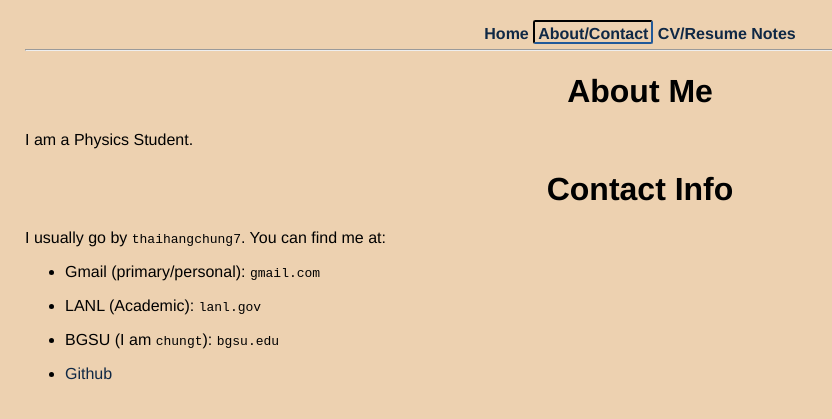
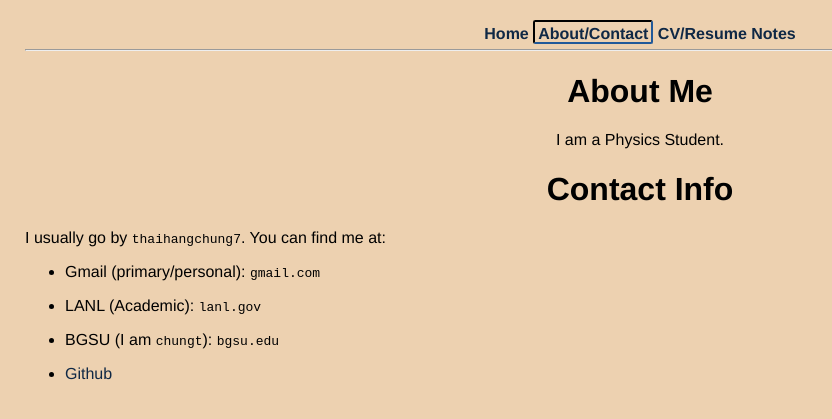
Before and after one commit to thaihangchung7/thaihangchung7.github.io, a Jekyll site: the page built from about.md, in a window 1280 px wide. Shown: the top 419 px of the page, without its empty margins (0-832 px from the left). Built offline with Jekyll 4.4.1, drawn with Linux system fonts in a browser that asks for light colours.

Commit message:
Centering some text

```diff
--- a/about.md
+++ b/about.md
@@ -4,7 +4,7 @@ title: About/Contact
 ---
 # About Me
 
-I am a Physics Student.
+<center> I am a Physics Student. </center>
 
 # Contact Info
 
--- a/index.html
+++ b/index.html
@@ -3,6 +3,6 @@ layout: default
 title: Home
 ---
 
-<h1 class="fullname">{{ "Hi there, I'm Thai hang Chung" }}</h1>
+<center> <h1 class="fullname">{{ "Hi there, I'm Thai hang Chung" }}</h1> </center>
 
-Updates on my research, persistent notes, and interesting topics.
+<center> Updates on my research, persistent notes, and interesting topics. </center>
```
